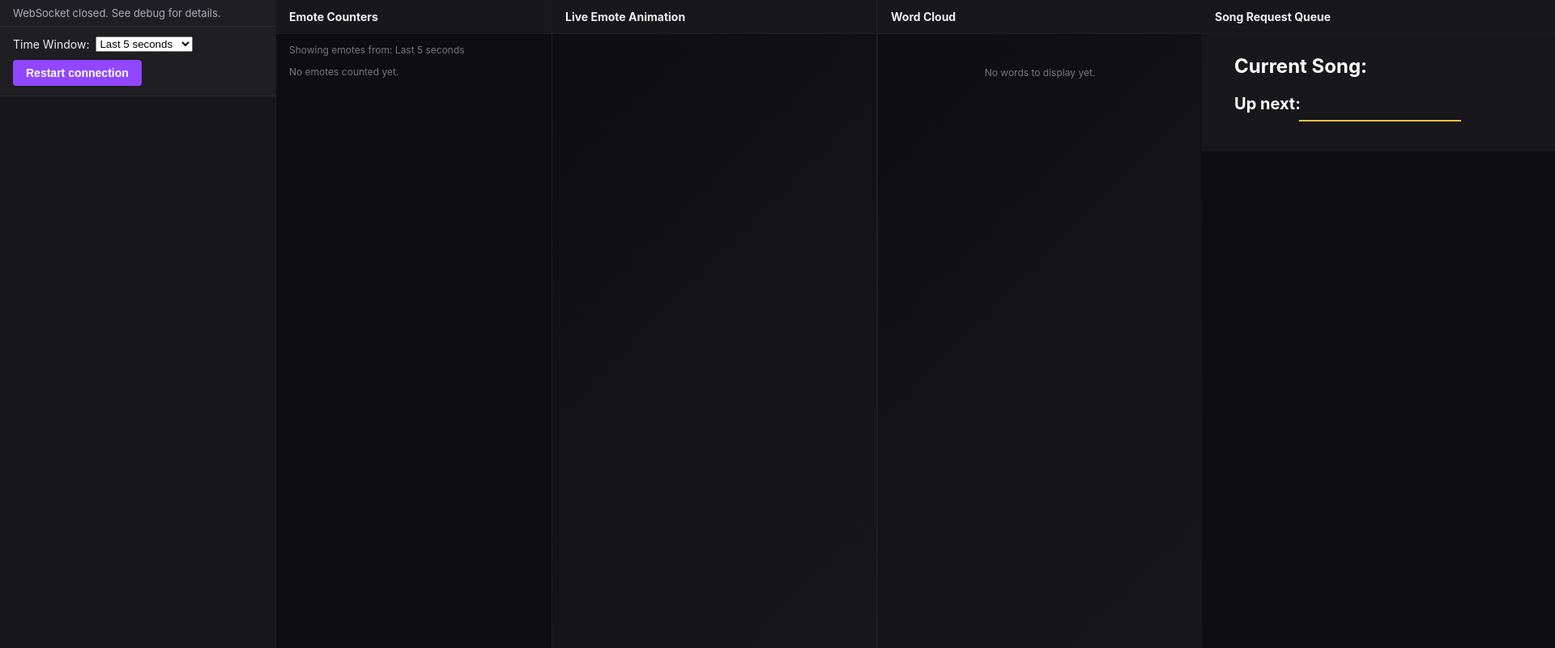
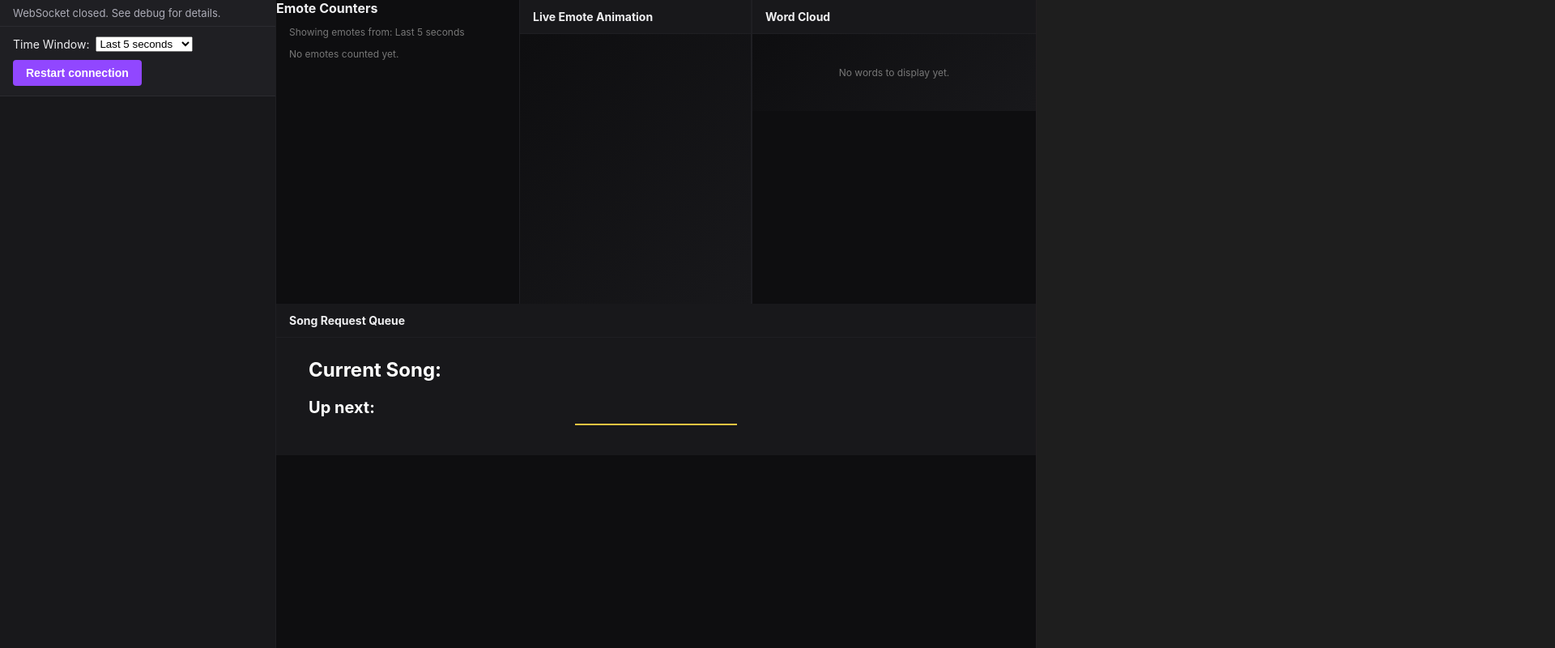
Before and after one commit to Tenici1/Quin69-Portal, a plain HTML site: page docs/index.html in a window 1280 px wide. Shown: the whole page at 81% size, 1920 px wide, since content can reach past the window. Drawn offline with Linux system fonts and the light colour scheme; no server answers.

Commit message:
Improve CSS

```diff
--- a/docs/index.html
+++ b/docs/index.html
@@ -10,9 +10,7 @@
 </head>
 
 <body>
-
-  <body>
-    <div id="left">
+  <div id="left-container">
     <div id="status">Initializing…</div>
     <div id="controls">
       <label>Time Window:
@@ -32,8 +30,8 @@
     </div>
     <div id="chat"></div>
   </div>
-
-    <div id="mid">
+  <div id="right-container">
+    <div id="emote-counter-section">
       <div><strong>Emote Counters</strong></div>
       <div id="counter"></div>
     </div>
@@ -53,24 +51,24 @@
     </div>
     <script src="animation.js"></script>
     <script src="main.js"></script>
-  </body>
 
-  <div id="right">
+    <div id="playlist-section">
       <div class="animation-header">
         <strong>Song Request Queue</strong>
       </div>
-    <div class="container">
-      <div class="content">
+      <div class="playlist-container">
+        <div class="playlist-content">
           <h1 class="page-title">Current Song:</h1>
           <div id="currentSong" class="current-song"> </div>
           <div id="estimatedTime" class="estimated-time"> </div>
           <h2 class="up-next">Up next:</h2>
           <ul id="queue" class="queue-list">
-
           </ul>
         </div>
       </div>
       <script src="playlist.js"></script>
     </div>
+  </div>
+</body>
 
 </html>
--- a/docs/playlist.css
+++ /dev/null
@@ -1,105 +0,0 @@
-/* Global styles */
-html {
-    background-color: #1e1e1e;
-}
-
-body {
-    font-family: Arial, sans-serif;
-    text-align: center;
-    margin: 0;
-    padding: 0;
-    display: flex;
-    justify-content: center;
-    align-items: center;
-    min-height: 100vh;
-}
-
-.container {
-    padding: 20px;
-    background-color: #1e1e1e;
-    color: #fff;
-    width: 50vh;
-    max-width: 800px;
-}
-
-.page-title {
-    font-size: 24px;
-    font-weight: bold;
-    margin: 5px 0;
-}
-
-.current-song {
-    font-size: 24px;
-    margin-bottom: 20px;
-}
-
-.queue-list {
-    list-style: none;
-    padding: 0;
-    margin: 0;
-    display: flex;
-    flex-direction: column-reverse;
-    text-align: left;
-}
-
-.queue-list li {
-    font-size: 18px;
-    margin: 8px 0;
-}
-
-.up-next {
-    font-size: 20px;
-    margin-top: 20px;
-    position: relative;
-}
-
-.up-next::after {
-    content: "";
-    display: block;
-    width: 200px;
-    height: 2px;
-    background-color: #f5c542;
-    margin: 8px auto;
-}
-
-a {
-    color: #f5c542;
-    text-decoration: none;
-}
-
-a:hover {
-    color: #f9d773;
-}
-
-.image-left,
-.image-right {
-    width: auto;
-    height: 100vh;
-    position: fixed;
-    top: 0;
-    z-index: 1000;
-}
-
-.image-left {
-    left: 0;
-    max-width: 20%;
-}
-
-.image-right {
-    right: 0;
-    display: flex;
-    align-items: flex-end;
-    justify-content: flex-end;
-    max-width: 20%;
-}
-
-.image-left img,
-.image-right img {
-    height: 100%;
-    width: 100%;
-}
-
-.content {
-    padding-left: 20px;
-    padding-right: 20px;
-}
--- a/docs/styles.css
+++ b/docs/styles.css
@@ -1,27 +1,59 @@
 body {
     font-family: 'Inter', -apple-system, BlinkMacSystemFont, 'Segoe UI', Roboto, 'Helvetica Neue', Arial, sans-serif;
+    display: flex;
+    height: 100dvh;
     margin: 0;
     padding: 0;
-    display: flex;
-    gap: 0;
-    height: 100vh;
     box-sizing: border-box;
     background: #1e1e1e;
     color: #efeff1;
 }
 
-#left {
-    width: 340px;
-    min-width: 340px;
+#left-container {
     display: flex;
     flex-direction: column;
-    gap: 0;
+    flex: 0 0 auto;
+    width: 340px;
+    height: 100%;
     background: #18181b;
     border-right: 1px solid #1f1f23;
 }
 
+#right-container {
+    display: flex;
+    flex-wrap: wrap;
+    flex: 1 0;
+    background: #18181b;
+    border-right: 1px solid #231f22;
+}
+
+#emote-counter-section {
+    width: 300px;
+    background: #0e0e10;
+}
+
+#animation-section {
+    display: flex;
+    flex: 111 1 250px;
+    flex-direction: column;
+    background: #0e0e10;
+    border-left: 1px solid #1f1f23;
+    border-right: 1px solid #1f1f23;
+}
+
+#wordcloud-section {
+    width: 350px;
+    background: #0e0e10;
+    border-left: 1px solid #1f1f23;
+}
+
+#playlist-section {
+    flex: 1 1 450px;
+    background: #0e0e10;
+}
+
 #chat {
-    flex: 1;
+    flex: 1 1 auto;
     overflow-y: auto;
     overflow-x: hidden;
     padding: 12px 16px;
@@ -53,27 +85,6 @@ body {
     border-bottom: 1px solid #2b2b30;
 }
 
-#mid {
-    width: 340px;
-    min-width: 340px;
-    display: flex;
-    flex-direction: column;
-    gap: 0;
-    background: #0e0e10;
-}
-
-/* New animation section */
-#animation-section {
-    min-width: 400px;
-    display: flex;
-    flex: 2;
-    flex-direction: column;
-    gap: 0;
-    background: #0e0e10;
-    border-left: 1px solid #1f1f23;
-    border-right: 1px solid #1f1f23;
-}
-
 .animation-header {
     padding: 12px 16px;
     background: #18181b;
@@ -88,14 +99,6 @@ body {
     display: block;
     position: relative;
     overflow: hidden;
-}
-
-#right {
-    flex: 1;
-    display: flex;
-    flex-direction: column;
-    gap: 0;
-    background: #0e0e10;
 }
 
 #counter {
@@ -275,7 +278,7 @@ button:active {
     color: #adadb8;
 }
 
-#mid > div:first-child {
+#mid>div:first-child {
     padding: 12px 16px;
     background: #18181b;
     border-bottom: 1px solid #1f1f23;
@@ -283,7 +286,7 @@ button:active {
     font-size: 14px;
 }
 
-#mid > div:nth-child(3) {
+#mid>div:nth-child(3) {
     padding: 12px 16px;
     background: #18181b;
     border-top: 1px solid #1f1f23;
@@ -292,13 +295,10 @@ button:active {
     font-size: 14px;
 }
 
-/* Playlist styles */
-.container {
+.playlist-container {
     padding: 20px;
     background-color: #18181b;
     color: #fff;
-    width: 50vh;
-    max-width: 800px;
 }
 
 .page-title {
@@ -378,19 +378,9 @@ a:hover {
     width: 100%;
 }
 
-.content {
+.playlist-content {
     padding-left: 20px;
     padding-right: 20px;
-}
-
-#wordcloud-section {
-  min-width: 400px;
-  display: flex;
-  flex: 1;
-  flex-direction: column;
-  gap: 0;
-  background: #0e0e10;
-  border-left: 1px solid #1f1f23;
 }
 
 #wordcloud {
@@ -424,13 +414,40 @@ a:hover {
 }
 
 /* Size classes for word cloud */
-.word-size-1 { font-size: 12px; background: #3a3a3d; }
-.word-size-2 { font-size: 14px; background: #53535f; }
-.word-size-3 { font-size: 16px; background: #6d6d7a; }
-.word-size-4 { font-size: 18px; background: #9147ff; }
-.word-size-5 { font-size: 20px; background: #772ce8; }
-.word-size-6 { font-size: 22px; background: #5c16c5; }
-.word-size-7 { font-size: 24px; background: #4510a1; }
+.word-size-1 {
+    font-size: 12px;
+    background: #3a3a3d;
+}
+
+.word-size-2 {
+    font-size: 14px;
+    background: #53535f;
+}
+
+.word-size-3 {
+    font-size: 16px;
+    background: #6d6d7a;
+}
+
+.word-size-4 {
+    font-size: 18px;
+    background: #9147ff;
+}
+
+.word-size-5 {
+    font-size: 20px;
+    background: #772ce8;
+}
+
+.word-size-6 {
+    font-size: 22px;
+    background: #5c16c5;
+}
+
+.word-size-7 {
+    font-size: 24px;
+    background: #4510a1;
+}
 
 
 .word-cloud-word {
```
Lines whose indentation alone changed are shown as unchanged.
